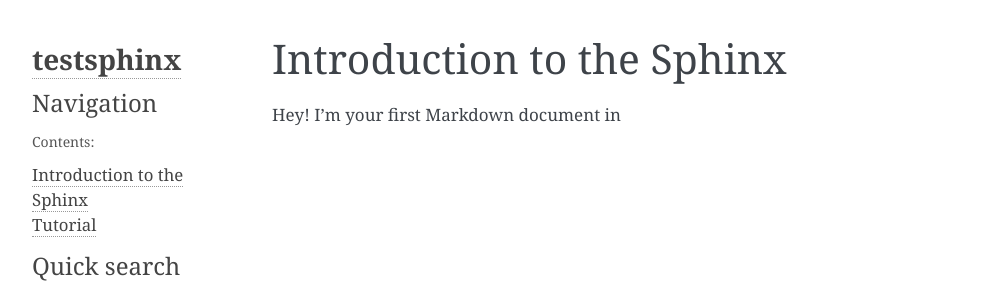
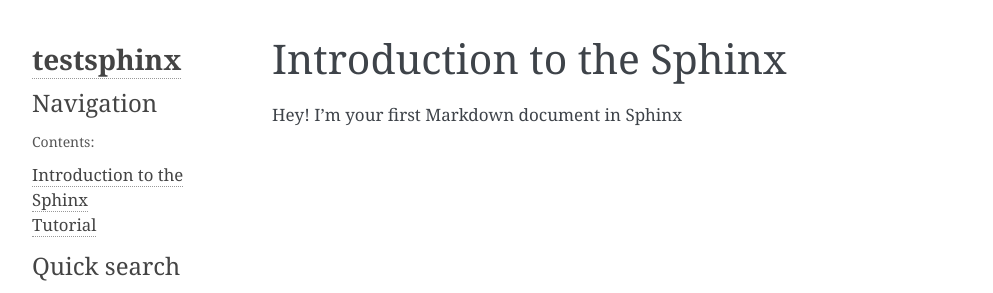
Before and after one commit to geleeroyale/testsphinx, a Sphinx documentation site: the page built from source/intro.rst, in a window 1280 px wide. Shown: the top 293 px of the page, without its empty margins (148-1141 px from the left). Built offline with Sphinx 7.4.7, drawn with Linux system fonts in a browser that asks for light colours; formulas are drawn with MathJax 3.

Commit message:
Removed Theme

```diff
--- a/source/conf.py
+++ b/source/conf.py
@@ -88,7 +88,7 @@ todo_include_todos = True
 # The theme to use for HTML and HTML Help pages.  See the documentation for
 # a list of builtin themes.
 #
-html_theme = 'alabaster'
+# html_theme = 'alabaster'
 
 # Theme options are theme-specific and customize the look and feel of a theme
 # further.  For a list of options available for each theme, see the
--- a/source/intro.rst
+++ b/source/intro.rst
@@ -2,4 +2,4 @@ Introduction to the Sphinx
 ===================
 
 
-Hey! I'm your first Markdown document in
+Hey! I'm your first Markdown document in Sphinx
```
Also changed, not shown: 12 other files.
